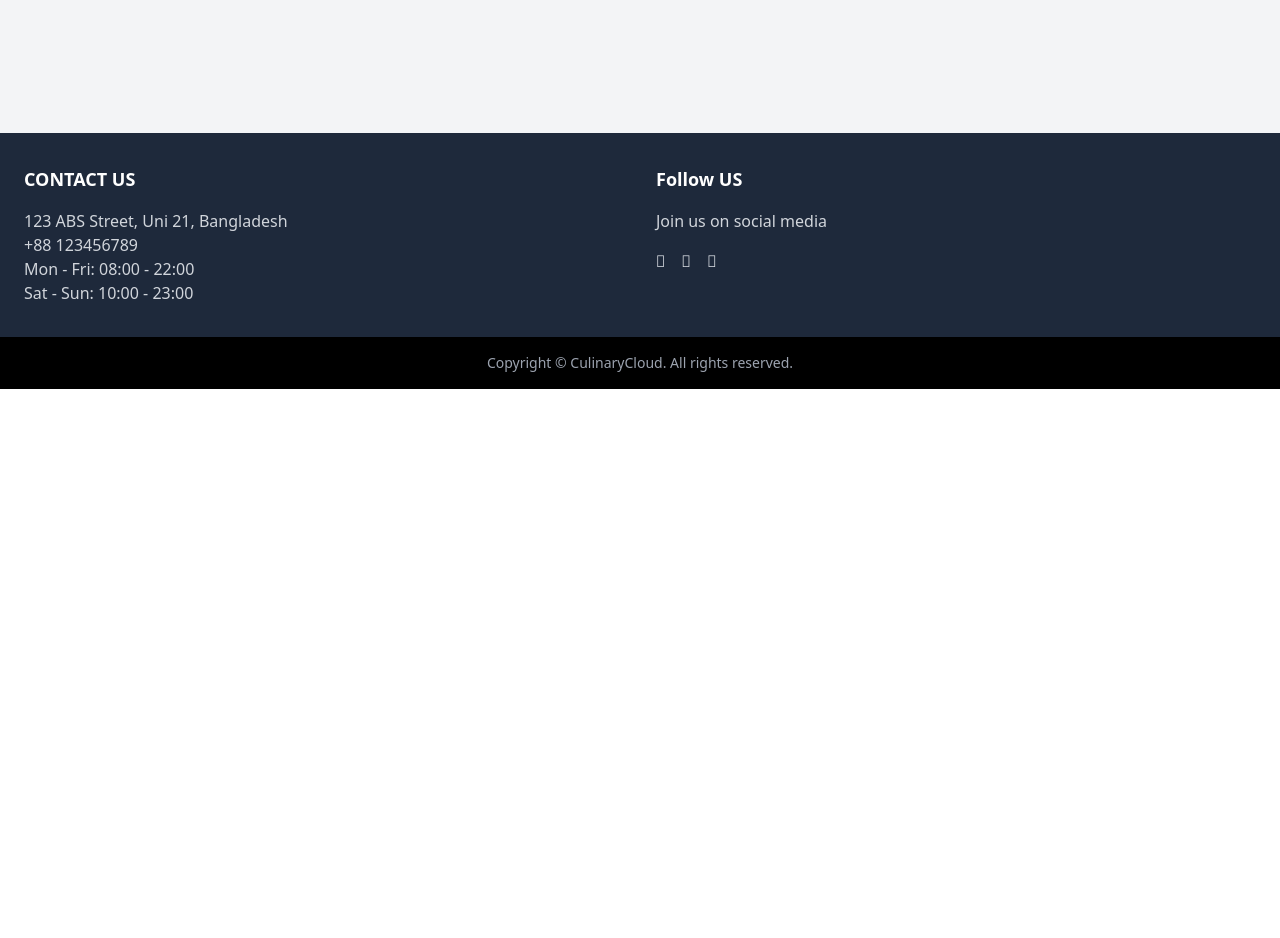
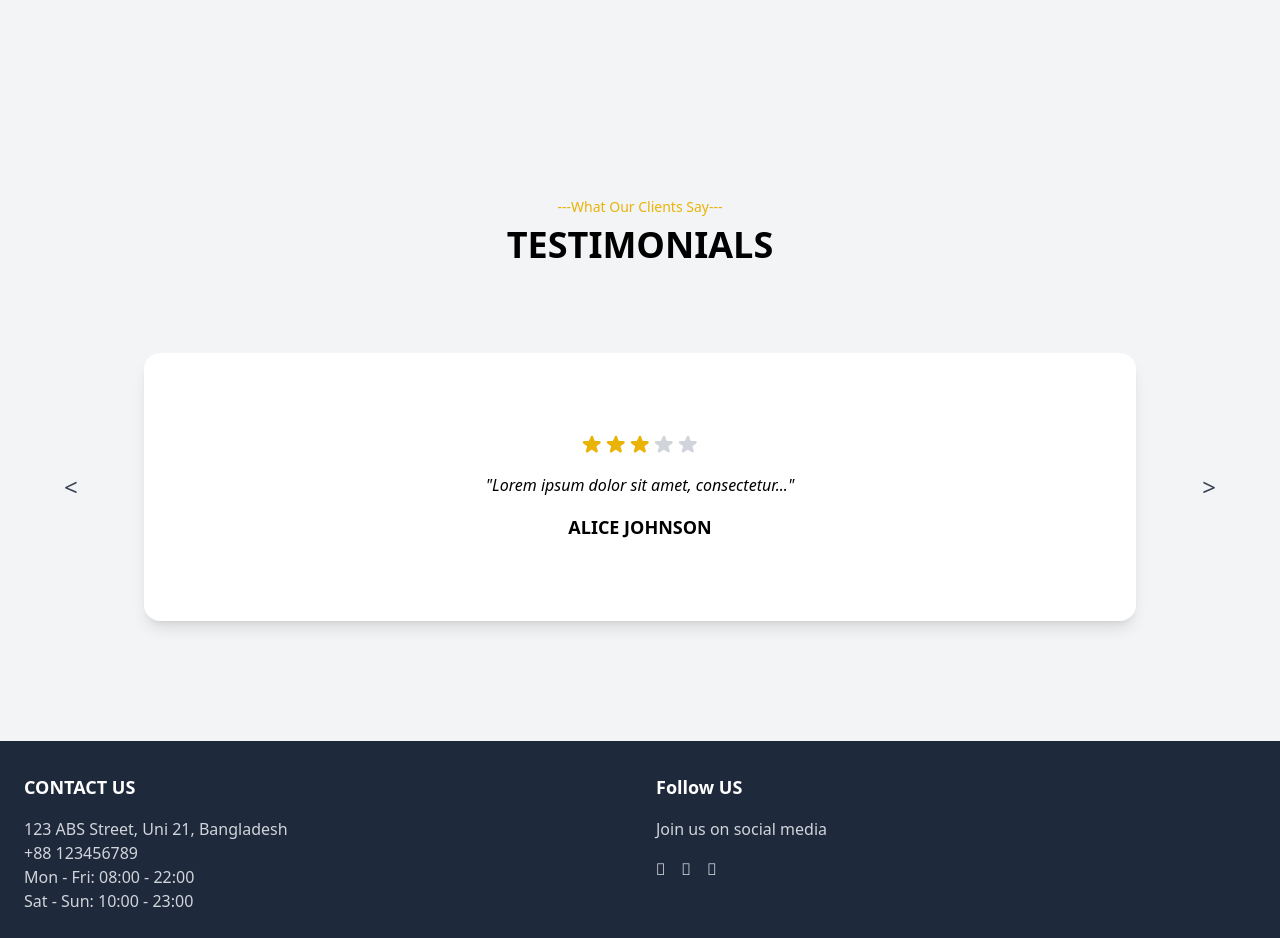
Before and after one commit to BD-Arfat/final-projects-client, a React (Vite) app: page / in a window 1280 px wide. Shown: the part 4220-5158 px from the top of the page. Before the commit the page ends 4609 px from the top, so only its background shows below. Built offline with nearby package versions, Linux system fonts and the light colour scheme.

Commit message:
full complite home page

```diff
--- a/src/Pages/Home/Home/Home.jsx
+++ b/src/Pages/Home/Home/Home.jsx
@@ -5,6 +5,7 @@ import Abouts from "../Abouts/Abouts";
 import Menu from "../Menu/Menu";
 import Calls from "../Calls/Calls";
 import OurMenu from "../OurMenu/OurMenu";
+import Testimonials from "../Testimonials/Testimonials";
 
 const Home = () => {
   return (
@@ -15,6 +16,7 @@ const Home = () => {
       <Menu></Menu>
       <Calls></Calls>
       <OurMenu></OurMenu>
+      <Testimonials />
     </div>
   );
 };
--- /dev/null
+++ b/src/Pages/Home/Testimonials/Testimonials.jsx
@@ -0,0 +1,127 @@
+import React, { useState, useEffect } from "react";
+
+const testimonials = [
+  {
+    id: 1,
+    rating: 4,
+    text: "Various version have evolved over the years...",
+    name: "JANE DOE",
+  },
+  {
+    id: 2,
+    rating: 5,
+    text: "It is a long established fact that a reader...",
+    name: "JOHN SMITH",
+  },
+  {
+    id: 3,
+    rating: 3,
+    text: "Lorem ipsum dolor sit amet, consectetur...",
+    name: "ALICE JOHNSON",
+  },
+  {
+    id: 4,
+    rating: 4,
+    text: "Sed ut perspiciatis unde omnis iste natus...",
+    name: "ROBERT BROWN",
+  },
+  {
+    id: 5,
+    rating: 5,
+    text: "At vero eos et accusamus et iusto odio...",
+    name: "MARY WILLIAMS",
+  },
+  {
+    id: 6,
+    rating: 4,
+    text: "Similique sunt in culpa qui officia...",
+    name: "DAVID MILLER",
+  },
+];
+
+const Testimonials = () => {
+  const [currentSlide, setCurrentSlide] = useState(0);
+
+  useEffect(() => {
+    const interval = setInterval(() => {
+      setCurrentSlide((prevSlide) => (prevSlide + 1) % testimonials.length);
+    }, 3000);
+    return () => clearInterval(interval);
+  }, []);
+
+  const handleNext = () => {
+    setCurrentSlide((prevSlide) => (prevSlide + 1) % testimonials.length);
+  };
+
+  const handlePrev = () => {
+    setCurrentSlide(
+      (prevSlide) => (prevSlide - 1 + testimonials.length) % testimonials.length
+    );
+  };
+
+  return (
+    <div className="py-10 bg-gray-100">
+      <div className="max-w-6xl mx-auto text-center">
+        <p className="text-yellow-500 text-sm sm:text-md mt-4 sm:mt-6">
+          ---What Our Clients Say---
+        </p>
+        <h2 className="text-2xl sm:text-3xl md:text-4xl font-bold my-2">
+          TESTIMONIALS
+        </h2>
+        <div className="relative flex items-center justify-center overflow-hidden">
+          <button
+            onClick={handlePrev}
+            className="absolute left-0 bg-transparent border-none text-2xl cursor-pointer text-gray-700 hover:text-gray-900"
+          >
+            &lt;
+          </button>
+          <div className="w-full overflow-hidden">
+            <div
+              className="flex transition-transform duration-500 ease-in-out"
+              style={{ transform: `translateX(-${currentSlide * 100}%)` }}
+            >
+              {testimonials.map((testimonial) => (
+                <div key={testimonial.id} className="min-w-full p-20">
+                  <div className="bg-white p-20 rounded-2xl shadow-lg">
+                    <div className="flex justify-center mb-4">
+                      {[...Array(testimonial.rating)].map((star, index) => (
+                        <svg
+                          key={index}
+                          className="w-6 h-6 text-yellow-500"
+                          fill="currentColor"
+                          viewBox="0 0 20 20"
+                        >
+                          <path d="M9.049 2.927C9.335 2.005 10.665 2.005 10.951 2.927l1.014 3.106a1 1 0 00.95.69h3.275c1.028 0 1.466 1.318.641 1.946l-2.657 1.93a1 1 0 00-.364 1.118l1.014 3.106c.286 1.027-.855 1.884-1.74 1.318l-2.657-1.93a1 1 0 00-1.175 0l-2.657 1.93c-.885.566-2.026-.291-1.74-1.318l1.014-3.106a1 1 0 00-.364-1.118L2.774 8.669c-.825-.628-.387-1.946.641-1.946h3.275a1 1 0 00.95-.69L9.049 2.927z" />
+                        </svg>
+                      ))}
+                      {[...Array(5 - testimonial.rating)].map((star, index) => (
+                        <svg
+                          key={index}
+                          className="w-6 h-6 text-gray-300"
+                          fill="currentColor"
+                          viewBox="0 0 20 20"
+                        >
+                          <path d="M9.049 2.927C9.335 2.005 10.665 2.005 10.951 2.927l1.014 3.106a1 1 0 00.95.69h3.275c1.028 0 1.466 1.318.641 1.946l-2.657 1.93a1 1 0 00-.364 1.118l1.014 3.106c.286 1.027-.855 1.884-1.74 1.318l-2.657-1.93a1 1 0 00-1.175 0l-2.657 1.93c-.885.566-2.026-.291-1.74-1.318l1.014-3.106a1 1 0 00-.364-1.118L2.774 8.669c-.825-.628-.387-1.946.641-1.946h3.275a1 1 0 00.95-.69L9.049 2.927z" />
+                        </svg>
+                      ))}
+                    </div>
+                    <p className="italic mb-4">"{testimonial.text}"</p>
+                    <h5 className="font-bold text-lg">{testimonial.name}</h5>
+                  </div>
+                </div>
+              ))}
+            </div>
+          </div>
+          <button
+            onClick={handleNext}
+            className="absolute right-0 bg-transparent border-none text-2xl cursor-pointer text-gray-700 hover:text-gray-900"
+          >
+            &gt;
+          </button>
+        </div>
+      </div>
+    </div>
+  );
+};
+
+export default Testimonials;
--- a/src/index.css
+++ b/src/index.css
@@ -3,3 +3,4 @@
 @tailwind utilities;
 @import "swiper/css";
 @import "swiper/css/pagination";
+@import "./Testimonials.css";
```
